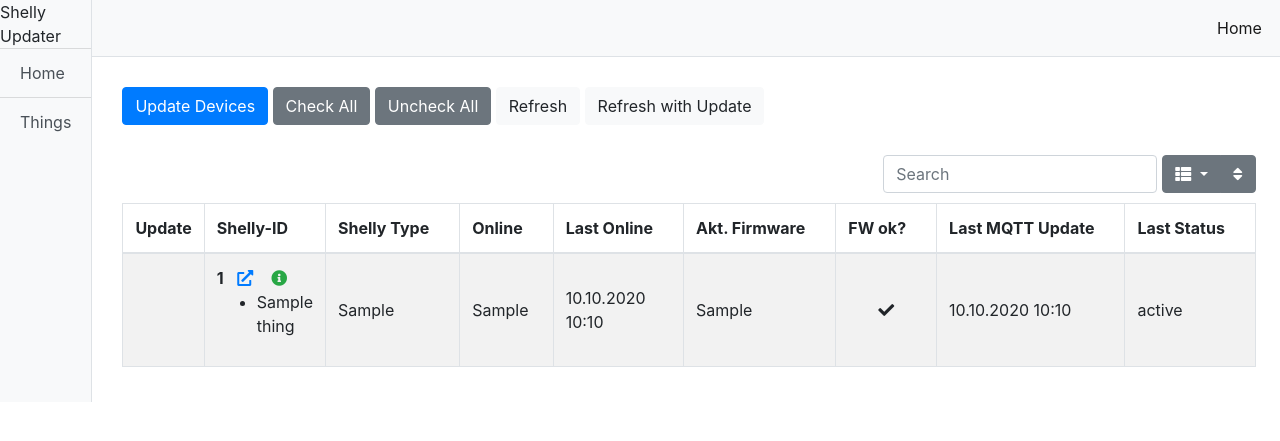
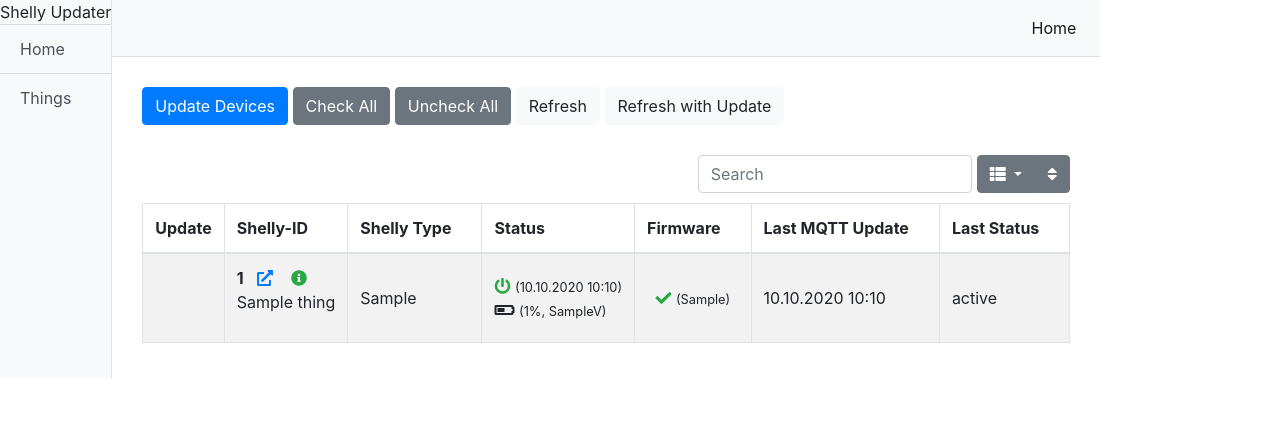
Before and after one commit to FreddyFFM/shellyupdater, a Django app: template shellyupdater/updates/templates/shellies_overview.html in a window 1280 px wide. Shown: the top 441 px of the page. Run offline with Django 3.2, Linux system fonts and the light colour scheme; the template is opened without the code that fills it: most values are stand-ins (such as "Sample title", 1, 10 or a date in 2020).

Commit message:
More Info on overview

```diff
--- a/shellyupdater/updates/models.py
+++ b/shellyupdater/updates/models.py
@@ -9,6 +9,9 @@
     """
     Base model for the Shellies
     """
+
+    def get_fw_short(self):
+        return self.shelly_fw_version.split('/')[1]
 
     id = models.AutoField(primary_key=True)
     shelly_id = models.CharField(max_length=100, blank=False, null=False, unique=True)
@@ -55,6 +58,8 @@
     shelly_id = models.OneToOneField(Shellies, on_delete=models.CASCADE, related_name="shelly2infos")
     shelly_settings_json = models.TextField(null=True, blank=True)
     shelly_status_json = models.TextField(null=True, blank=True)
+    shelly_battery_percent = models.IntegerField(null=True, blank=True)
+    shelly_battery_voltage = models.DecimalField(max_digits=5, decimal_places=1, null=True, blank=True)
     last_change_ts = models.DateTimeField(auto_now=True)
     last_status_settings = models.CharField(max_length=200, blank=True, null=True)
     last_status_status = models.CharField(max_length=200, blank=True, null=True)
--- a/shellyupdater/updates/shelly_http_handler.py
+++ b/shellyupdater/updates/shelly_http_handler.py
@@ -58,7 +58,11 @@
         response = requests.get("http://" + shelly.shelly_ip + "/status",
                                 auth=(settings.HTTP_SHELLY_USERNAME, settings.HTTP_SHELLY_PASSWORD), timeout=2)
         if response.status_code == 200:
-            shellySettings.shelly_status_json = json.dumps(json.loads(response.text.strip()), indent=4, sort_keys=True)
+            status_json = json.loads(response.text.strip())
+            shellySettings.shelly_status_json = json.dumps(status_json, indent=4, sort_keys=True)
+            if "bat" in status_json:
+                shellySettings.shelly_battery_percent = status_json["bat"]["value"]
+                shellySettings.shelly_battery_voltage = status_json["bat"]["voltage"]
             status = current_dt + ": HTTP OK " + str(response.status_code)
         else:
             status =  current_dt + ": HTTP Error " + str(response.status_code)
--- a/shellyupdater/updates/templates/shellies_overview.html
+++ b/shellyupdater/updates/templates/shellies_overview.html
@@ -37,17 +37,15 @@
                     data-show-columns="true"
                     data-toggle="table"
                     data-show-multi-sort="true"
-                    data-sort-priority='[{"sortName": "shelly_new_fw","sortOrder":"desc"},{"sortName":"shelly_last_online","sortOrder":"desc"}]'
+                    data-sort-priority='[{"sortName": "shelly_new_fw","sortOrder":"desc"},{"sortName":"last_change","sortOrder":"desc"}]'
                     id="table">
                 <thead>
                     <tr>
                         <th data-field="do_update" data-sortable="false" class="text-center" scope="col">Update</th>
                         <th data-field="shelly_id" data-sortable="true" class="" scope="col">Shelly-ID</th>
                         <th data-field="shelly_type" data-sortable="true" class="" scope="col">Shelly Type</th>
-                        <th data-field="shelly_online" data-sortable="true" class="" scope="col">Online</th>
-                        <th data-field="shelly_last_online" data-sortable="true" class="" scope="col">Last Online</th>
-                        <th data-field="shelly_fw_version" data-sortable="true" class="" scope="col">Akt. Firmware</th>
-                        <th data-field="shelly_new_fw" data-sortable="true" class="text-center" scope="col">FW ok?</th>
+                        <th data-field="shelly_online" data-sortable="true" class="" scope="col">Status</th>
+                        <th data-field="shelly_fw_version" data-sortable="true" class="" scope="col">Firmware</th>
                         <th data-field="last_change" data-sortable="true" class="" scope="col">Last MQTT Update</th>
                         <th data-field="last_status" data-sortable="true" class="" scope="col">Last Status</th>
                     </tr>
@@ -79,22 +77,41 @@
                                         <i class="fas fa-info-circle"></i>
                                     {% endif %}
                                 </a><br />
-                                <ul>
+                                <ul class="list-unstyled">
                                 {% for thing in shelly.shelly2thing.all %}
                                     <li>{{ thing.thing_label }}</li>
                                 {% endfor%}
                                 </ul>
                             </td>
                             <td class="">{{ shelly.shelly_type }}</td>
-                            <td class="">{{ shelly.shelly_online }}</td>
-                            <td class="">{{ shelly.shelly_last_online|date:'d.m.Y H:i' }}</td>
-                            <td class="">{{ shelly.shelly_fw_version }}</td>
+                            <td class="">
+                                {% if shelly.shelly_online %}
+                                    <i class="fas fa-power-off text-success"></i>
+                                {% else %}
+                                    <i class="fas fa-power-off text-danger"></i>
+                                {% endif %}
+                                    <span style="font-size:0.8em">
+                                        ({{ shelly.shelly_last_online|date:'d.m.Y H:i' }})
+                                    </span>
+                                {% if shelly.shelly2infos.shelly_battery_percent %}
+                                    <br /><i class="fas fa-battery-half"></i>
+                                    <span style="font-size:0.8em">
+                                        ({{ shelly.shelly2infos.shelly_battery_percent }}%,
+                                        {{ shelly.shelly2infos.shelly_battery_voltage }}V)
+                                    </span>
+                                {% endif %}
+                            </td>
                             <td class="text-center">
+                                <div data-toggle="tooltip" title="FW: {{ shelly.shelly_fw_version }}">
                                 {% if shelly.shelly_new_fw %}
-                                    <i class="fas fa-times-circle"></i>
+                                    <i class="fas fa-times-circle text-danger"></i>
                                 {% else %}
-                                    <i class="fas fa-check"></i>
+                                    <i class="fas fa-check text-success"></i>
                                 {% endif %}
+                                <span style="font-size:0.8em">
+                                    ({{ shelly.get_fw_short }})
+                                </span>
+                                </div>
                             </td>
                             <td class="">{{ shelly.last_change_ts|date:'d.m.Y H:i' }}</td>
                             <td class="">{{ shelly.last_status }}</td>
```
Also changed, not shown: shellyupdater/updates/migrations/0016_auto_20200324_1101.py (added).
